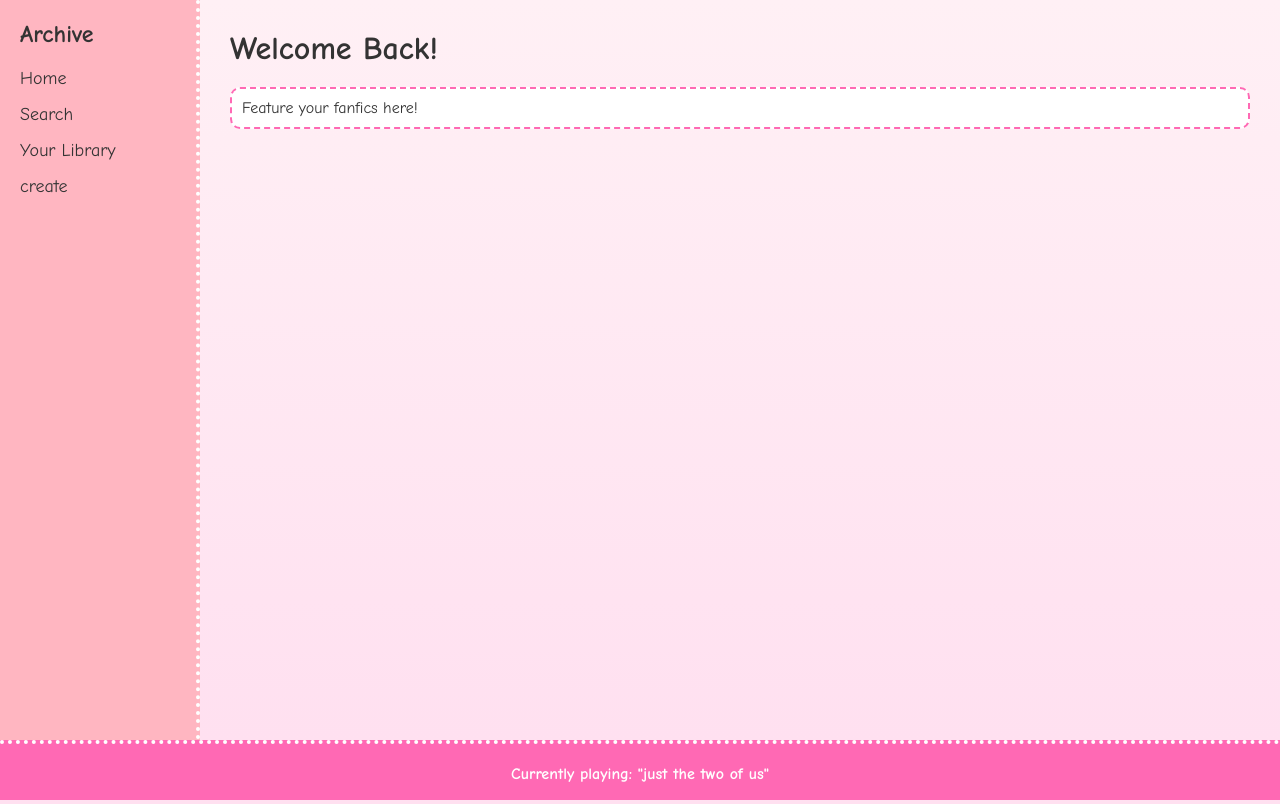
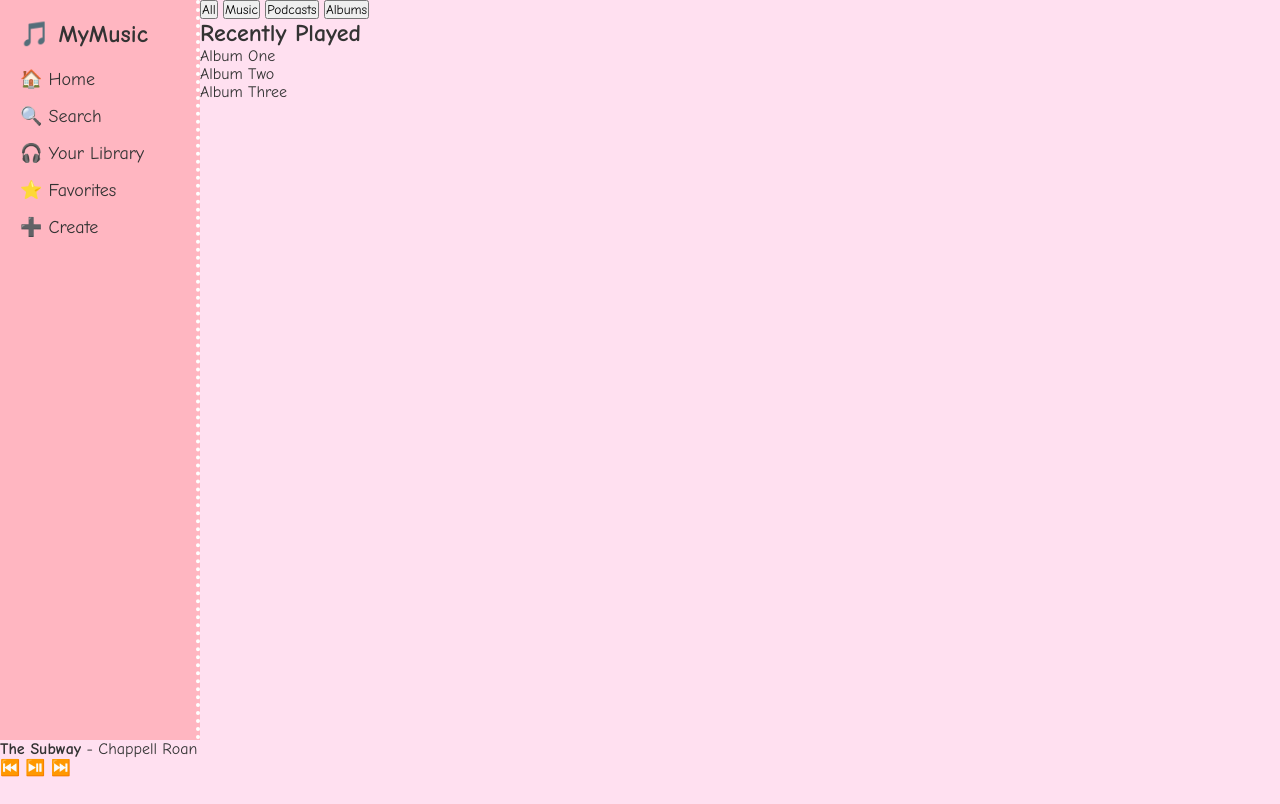
Before and after one commit to hauntedrabbits/jubilant-spoon, a plain HTML site: page index.html in a window 1280 px wide. Drawn offline with Linux system fonts and the light colour scheme.

Commit message:
Update index.html

```diff
--- a/index.html
+++ b/index.html
@@ -2,32 +2,50 @@
 <html lang="en">
 <head>
   <meta charset="UTF-8">
-  <title>SpotMusic</title>
+  <title>My Music App</title>
   <link rel="stylesheet" href="style.css">
 </head>
 <body>
   <div class="app">
+    <!-- Sidebar -->
     <aside class="sidebar">
-      <h2>Archive</h2>
+      <h2>🎵 MyMusic</h2>
       <ul>
-        <li>Home</li>
-        <li>Search</li>
-        <li>Your Library</li>
-        <li>create</li>
+        <li>🏠 Home</li>
+        <li>🔍 Search</li>
+        <li>🎧 Your Library</li>
+        <li>⭐ Favorites</li>
+        <li>➕ Create</li>
       </ul>
     </aside>
 
-    <main class="main">
-      <header>
-        <h1>Welcome Back!</h1>
+    <!-- Main content -->
+    <main class="main-content">
+      <header class="top-nav">
+        <button class="tab active">All</button>
+        <button class="tab">Music</button>
+        <button class="tab">Podcasts</button>
+        <button class="tab">Albums</button>
       </header>
-      <section class="content">
-        <p>Feature your fanfics here!</p>
+
+      <section class="grid-section">
+        <h2>Recently Played</h2>
+        <div class="card-grid">
+          <div class="card">Album One</div>
+          <div class="card">Album Two</div>
+          <div class="card">Album Three</div>
+        </div>
       </section>
     </main>
 
-    <footer class="player">
-      <p>Currently playing: "just the two of us"</p>
+    <!-- Bottom bar -->
+    <footer class="now-playing">
+      <div class="track-info">
+        <strong>The Subway</strong> - Chappell Roan
+      </div>
+      <div class="player-controls">
+        ⏮️ ⏯️ ⏭️
+      </div>
     </footer>
   </div>
 </body>
```
